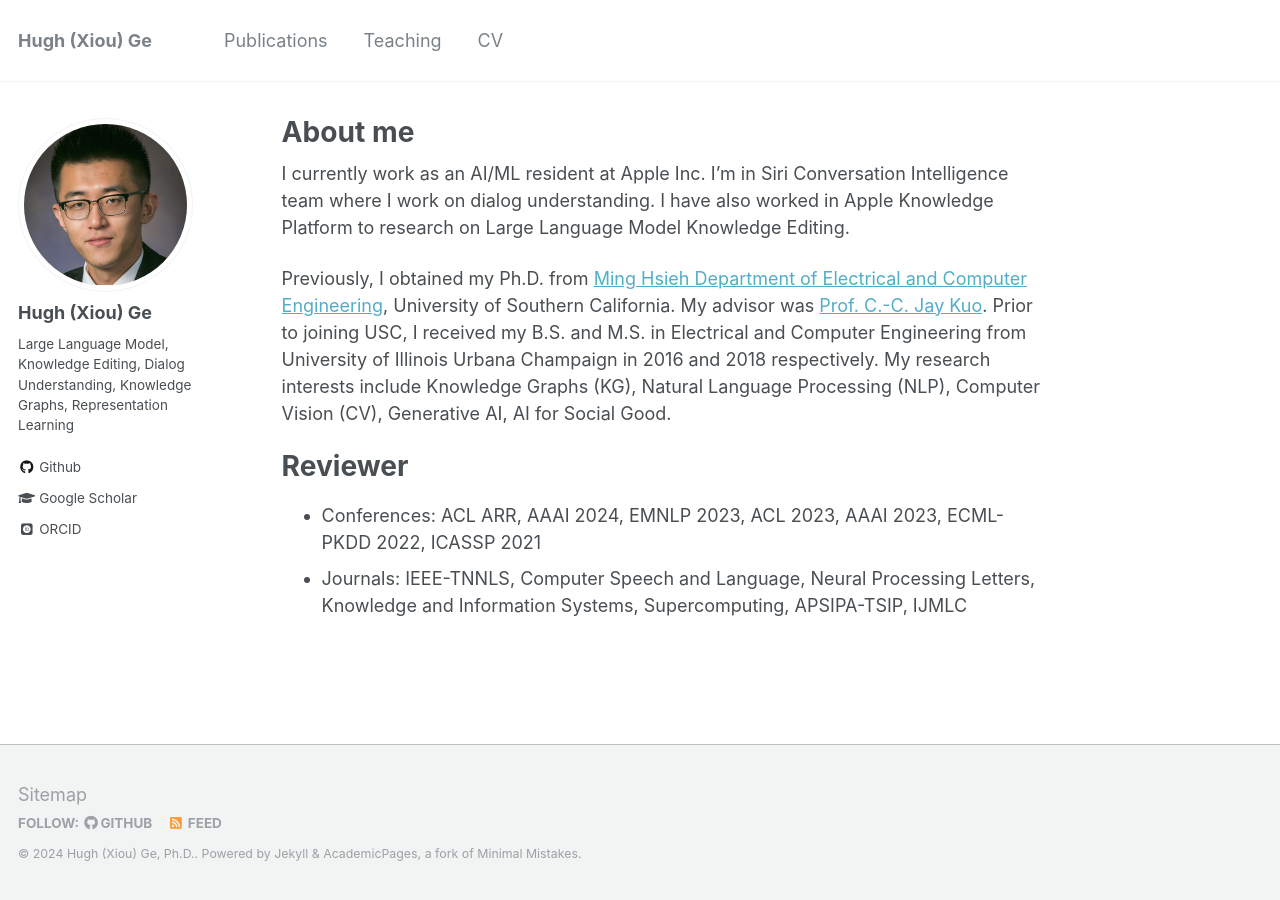
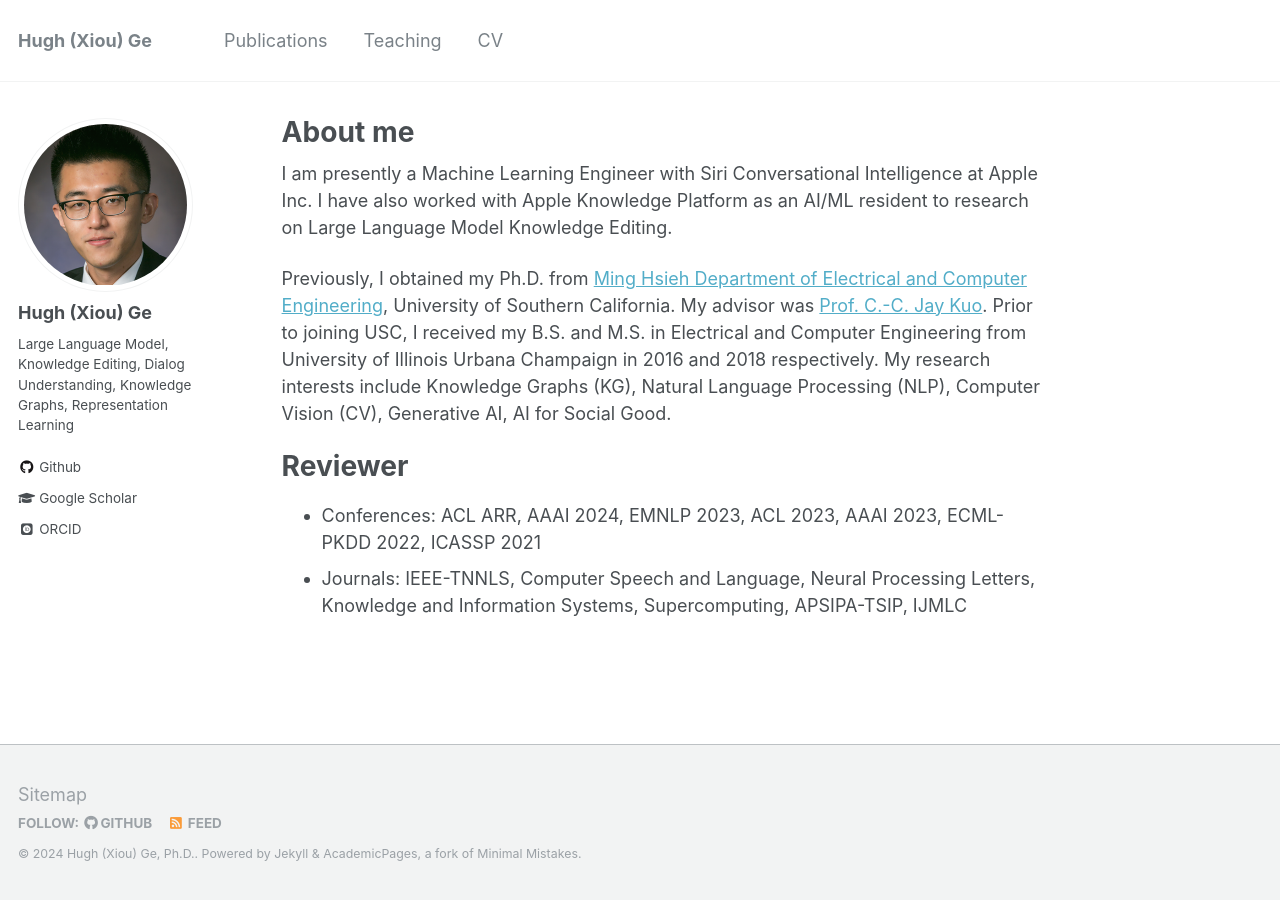
Before and after one commit to hughxiouge/hughxiouge.github.io, a Jekyll site: the page built from _pages/about.md, in a window 1280 px wide. Built offline with Jekyll 4.4.1, drawn with Linux system fonts in a browser that asks for light colours; some web fonts are replaced.

Commit message:
update bio

```diff
--- a/_pages/about.md
+++ b/_pages/about.md
@@ -8,7 +8,7 @@ redirect_from:
   - /about.html
 ---
 
-I currently work as an AI/ML resident at Apple Inc. I'm in Siri Conversation Intelligence team where I work on dialog understanding. I have also worked in Apple Knowledge Platform to research on Large Language Model Knowledge Editing.
+I am presently a Machine Learning Engineer with Siri Conversational Intelligence at Apple Inc. I have also worked with Apple Knowledge Platform as an AI/ML resident to research on Large Language Model Knowledge Editing.
 
 Previously, I obtained my Ph.D. from [Ming Hsieh Department of Electrical and Computer Engineering](https://minghsiehece.usc.edu/), University of Southern California. My advisor was [Prof. C.-C. Jay Kuo](https://mcl.usc.edu/people/cckuo/). Prior to joining USC, I received my B.S. and M.S. in Electrical and Computer Engineering from University of Illinois Urbana Champaign in 2016 and 2018 respectively. My research interests include Knowledge Graphs (KG), Natural Language Processing (NLP), Computer Vision (CV), Generative AI, AI for Social Good.
 
```
